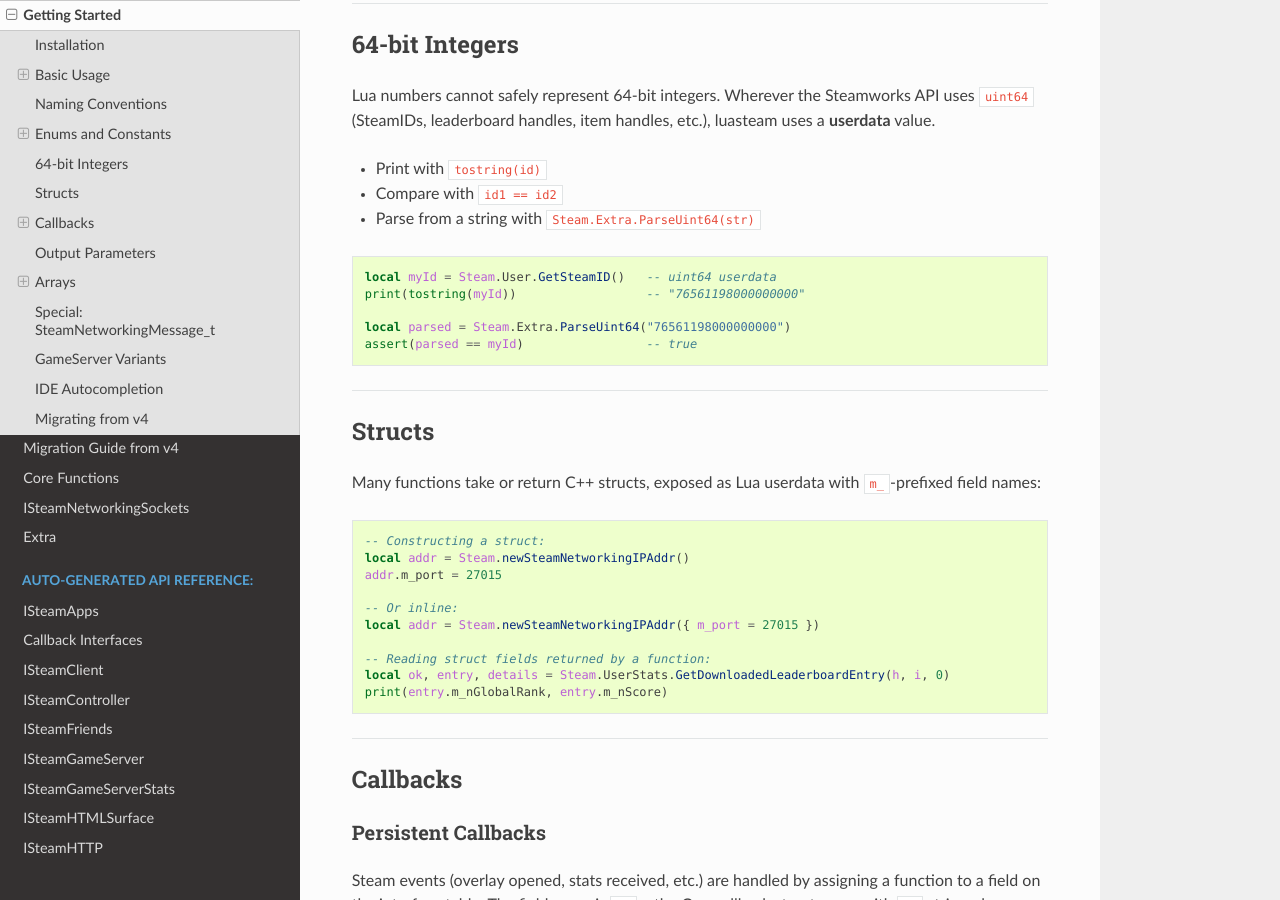
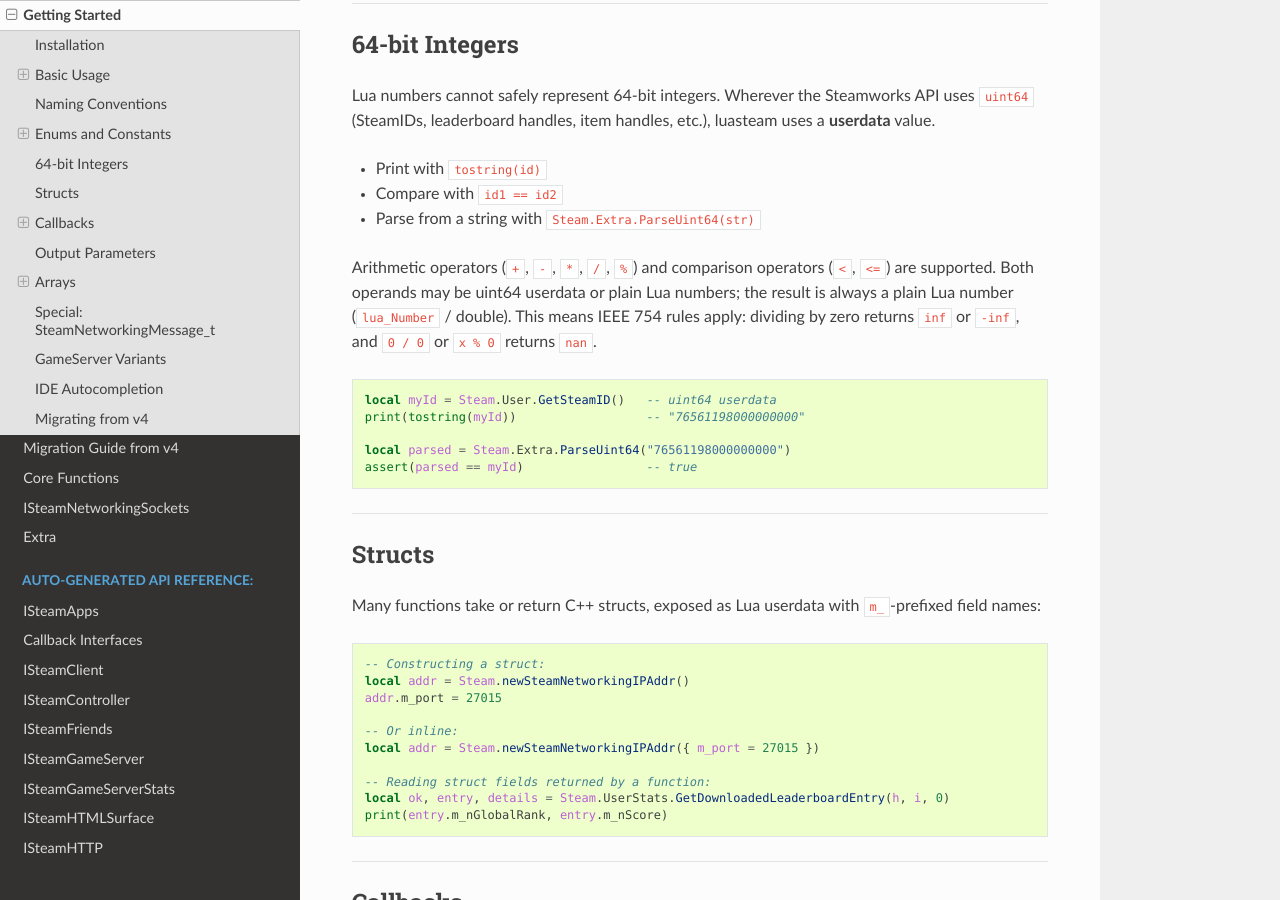
Before and after one commit to uspgamedev/luasteam, a Sphinx documentation site: the page built from docs/getting_started.rst, in a window 1280 px wide and 900 px high, scrolled down 2608 px. Built offline with Sphinx 7.4.7 and the Read the Docs theme 3.1.0, drawn with Linux system fonts in a browser that asks for light colours.

Commit message:
coerce uint64 to lua_Number

```diff
--- a/docs/getting_started.rst
+++ b/docs/getting_started.rst
@@ -148,6 +148,12 @@
 - Print with ``tostring(id)``
 - Compare with ``id1 == id2``
 - Parse from a string with ``Steam.Extra.ParseUint64(str)``
+
+Arithmetic operators (``+``, ``-``, ``*``, ``/``, ``%``) and comparison operators
+(``<``, ``<=``) are supported. Both operands may be uint64 userdata or plain Lua
+numbers; the result is always a plain Lua number (``lua_Number`` / double). This means
+IEEE 754 rules apply: dividing by zero returns ``inf`` or ``-inf``, and
+``0 / 0`` or ``x % 0`` returns ``nan``.
 
 .. code-block:: lua
 
```
Also changed, not shown: 2 other files.
